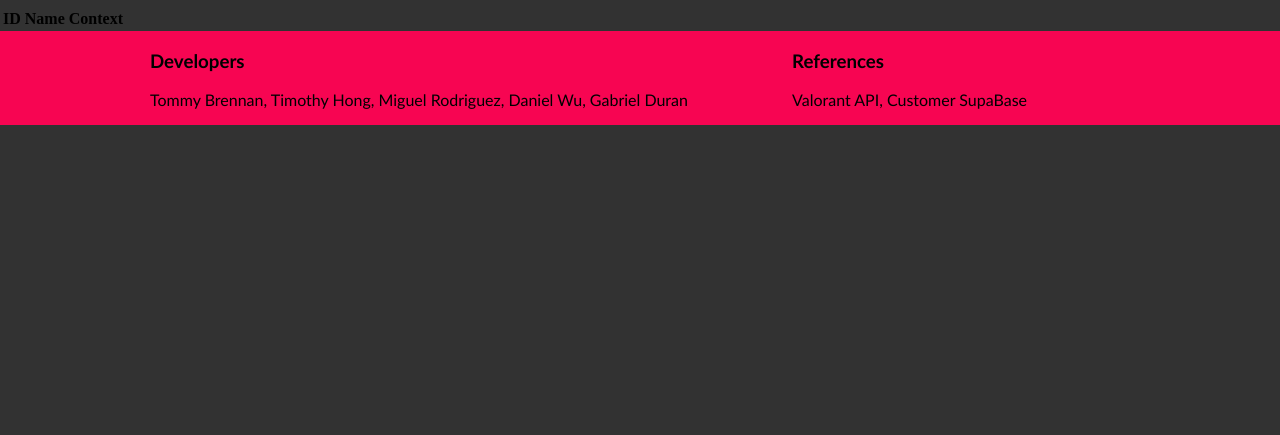
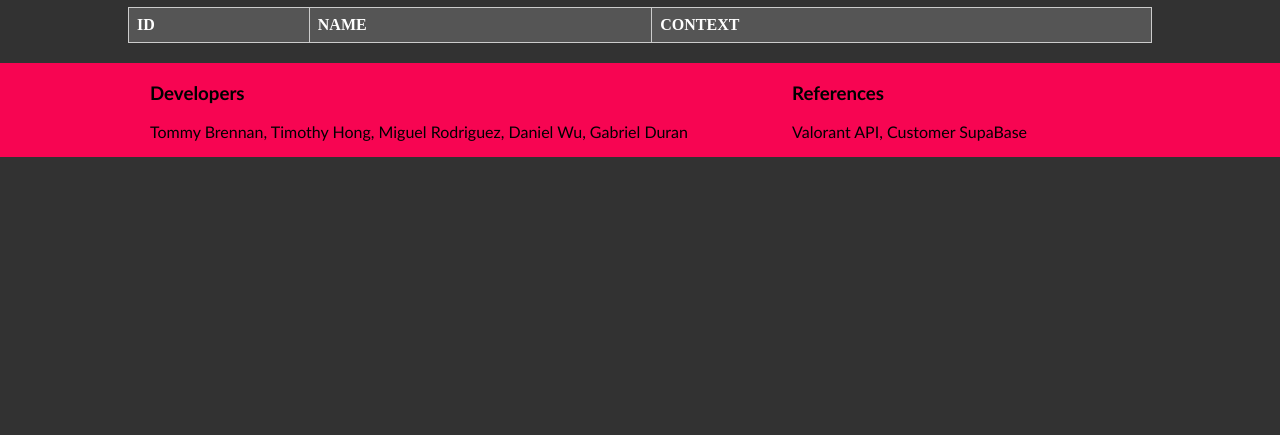
Before and after one commit to Goober4000/Valorant_Exchange, a website: page public/market_page.html in a window 1280 px wide. Shown: the part 365-800 px from the top of the page. Drawn offline with Linux system fonts and the light colour scheme; no server answers.

Commit message:
Table styling

```diff
--- a/public/market_page.html
+++ b/public/market_page.html
@@ -2,6 +2,7 @@
     <head>
         <title>Market</title>
         <link href="main_styles.css" rel="stylesheet" type="text/css">
+        <link href="market_pagecss.css" rel="stylesheet" type="text/css">
         <script src="main_script.js" defer></script>
     </head>
 
--- /dev/null
+++ b/public/market_pagecss.css
@@ -0,0 +1,22 @@
+table {
+    width: 80%;
+    margin: 20px auto;
+    border-collapse: collapse;
+}
+
+th, td {
+    border: 1px solid #ccc;
+    padding: 8px;
+    text-align: left;
+    color: #333;
+}
+
+th {
+    background-color: #555;
+    color: white;
+    text-transform: uppercase;
+}
+
+tr:nth-child(even) {
+    background-color: #f2f2f2;
+}
```
